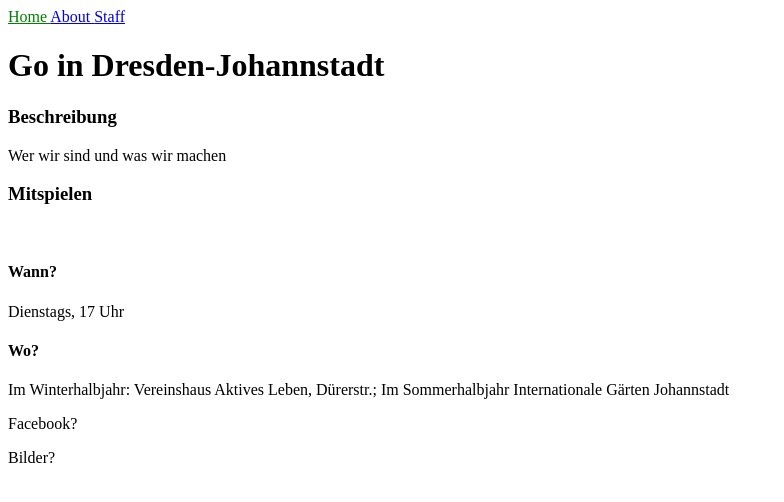
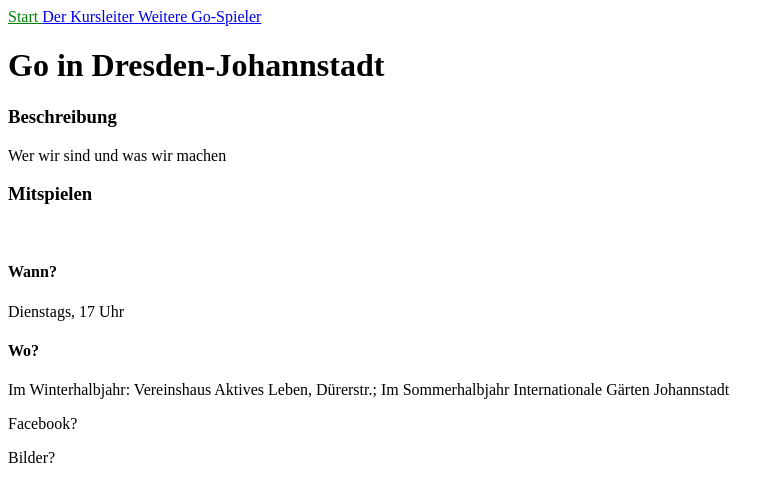
Before and after one commit to ixolius/ixolius.github.io, a Jekyll site: the page built from neu/index.html, in a window 1280 px wide. Shown: the top 502 px of the page, without its empty margins (0-784 px from the left). Built offline with Jekyll 4.4.1, drawn with Linux system fonts in a browser that asks for light colours.

Commit message:
Menü aktualisiert

```diff
--- a/neu/_data/navigation.yml
+++ b/neu/_data/navigation.yml
@@ -1,6 +1,6 @@
-- name: Home
+- name: Start
   link: /
-- name: About
+- name: Der Kursleiter
   link: /about.html
-- name: Staff
+- name: Weitere Go-Spieler
   link: /staff.html
--- a/neu/_layouts/default.html
+++ b/neu/_layouts/default.html
@@ -8,7 +8,6 @@
   </head>
   <body>
     {% include hi.html %}
-    <!--{% include navigation-old.html %}-->
     {{ content }}
   </body>
 </html>
```
